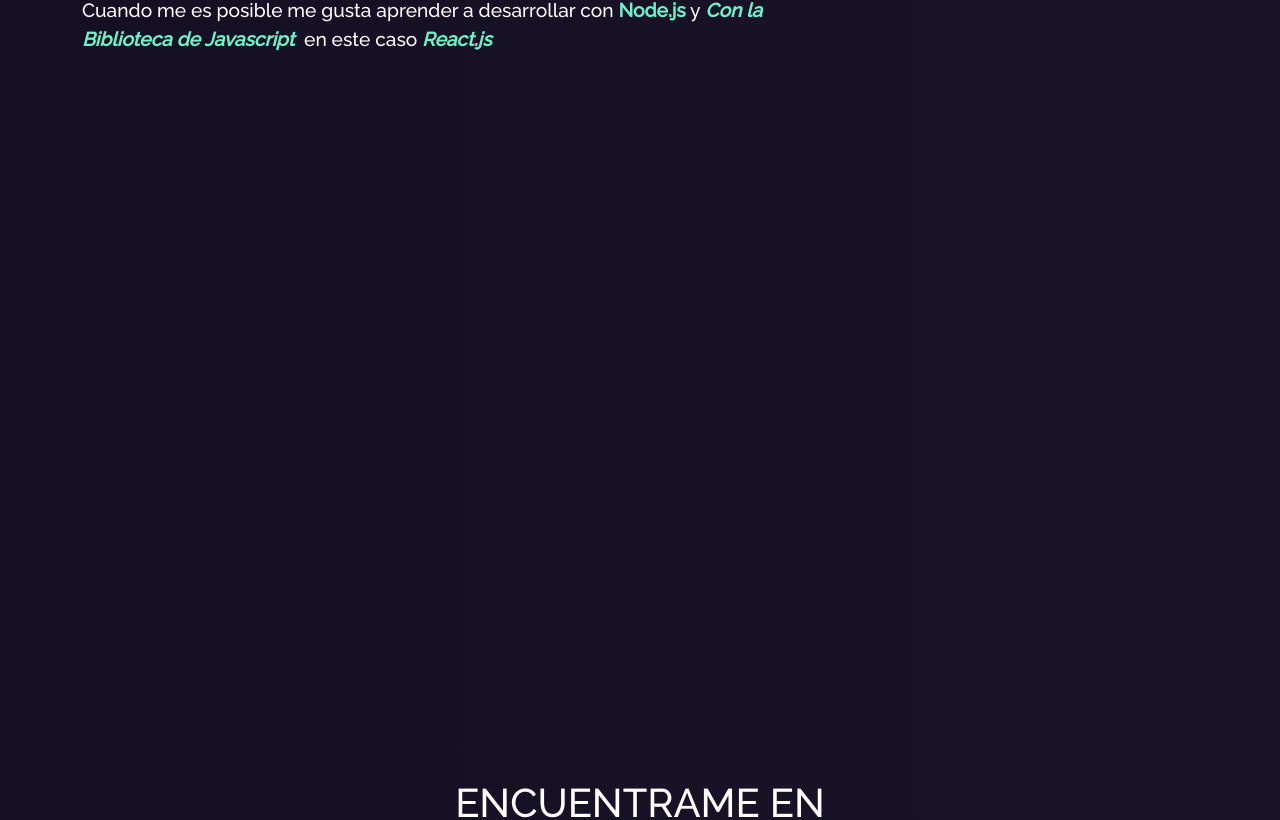
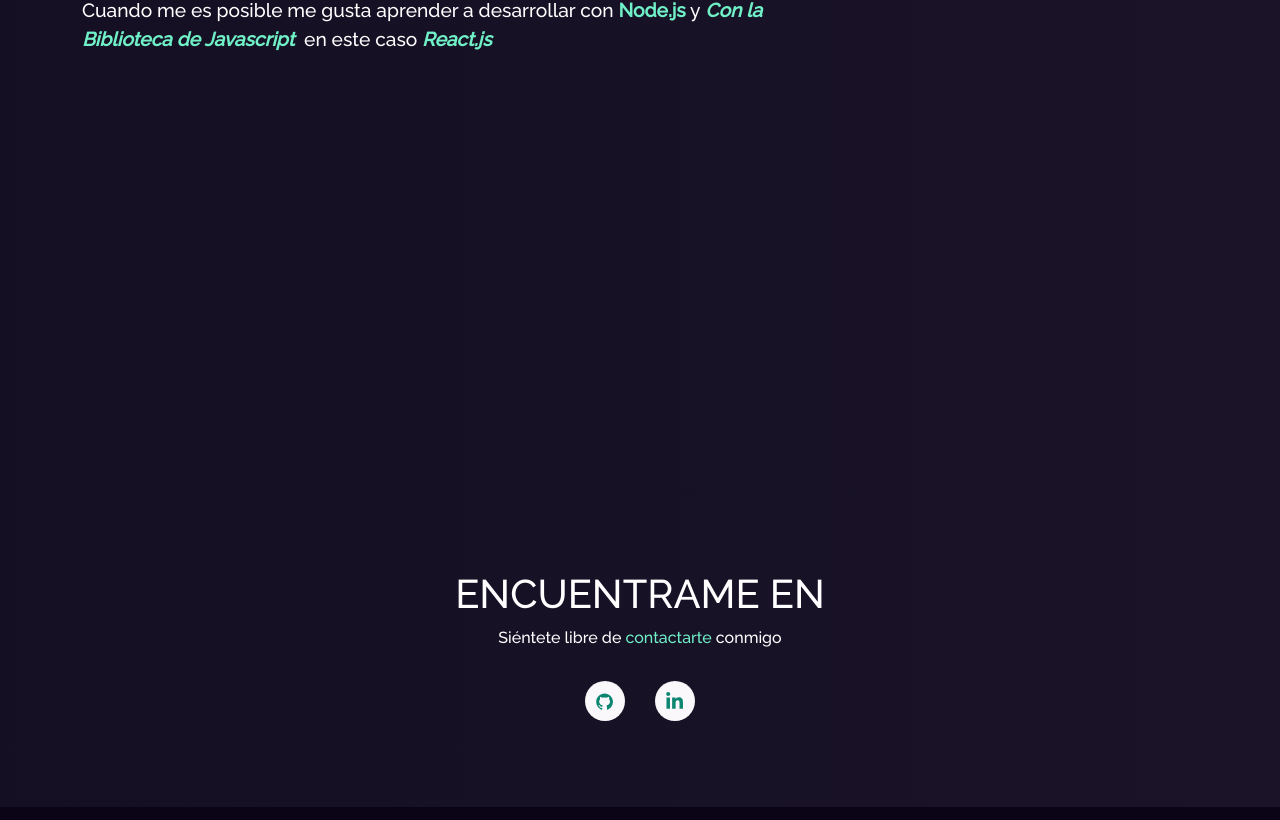
Before and after one commit to dturin1997/CYDP_Portfolio_S7, a React (Create React App) app: page / in a window 1280 px wide. Shown: the part 1031-1851 px from the top of the page. Built offline with nearby package versions, Linux system fonts and the light colour scheme.

Commit message:
Se centró columna que contiene el video

```diff
--- a/src/components/Home/Home2.js
+++ b/src/components/Home/Home2.js
@@ -73,8 +73,8 @@
           </Col>
         </Row>
         <Container>
-          <Row>
-            <Col md={12}>
+          <Row className="justify-content-md-center">
+            <Col md={8}>
               <div className="video-container">
                 <YouTube videoId={videoId} />
               </div>
```
